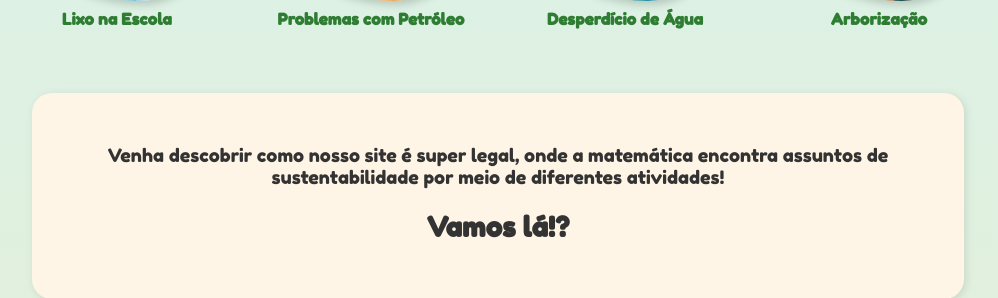
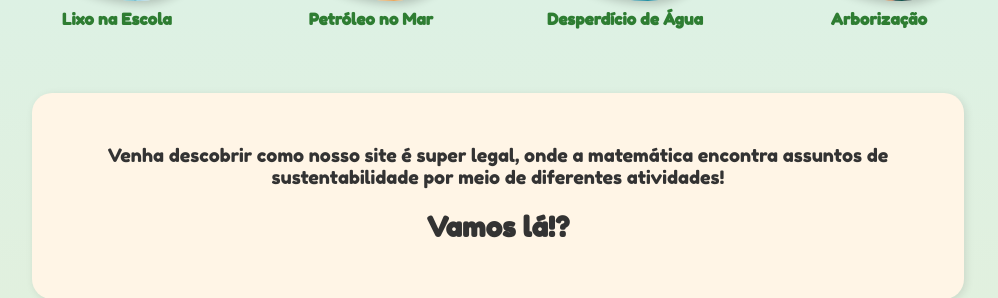
Before and after one commit to Michelle-Fernanda/modelandoplaneta, a PHP site: page / in a window 1280 px wide. Shown: the part 935-1233 px from the top of the page, without its empty margins (142-1140 px from the left). Run offline with PHP 8.4, Linux system fonts and the light colour scheme; some libraries are stand-ins or nearby versions.

Commit message:
padranozação da escrita

```diff
--- a/view/home.php
+++ b/view/home.php
@@ -34,8 +34,8 @@
       <p class="section-title">Lixo na Escola</p>
     </div>
     <div class="activity" onclick="window.location.href='petroleo'">
-      <div class="section"><img src="img/Petróleo.png" alt="Problemas com Petróleo"></div>
-      <p class="section-title">Problemas com Petróleo</p>
+      <div class="section"><img src="img/Petróleo.png" alt="Petróleo no Mar"></div>
+      <p class="section-title">Petróleo no Mar</p>
     </div>
     <div class="activity" onclick="window.location.href='agua'">
       <div class="section"><img src="img/Desperdício.png" alt="Desperdício de Água"></div>
--- a/view/petroleo.php
+++ b/view/petroleo.php
@@ -4,7 +4,7 @@
 <head>
   <meta charset="UTF-8">
   <meta name="viewport" content="width=device-width, initial-scale=1.0">
-  <title>Derramamento de Petróleo no Mar</title>
+  <title>Petróleo no Mar</title>
   <?php include 'Components/head.php'; ?>
   <link rel="stylesheet" href="view/petroleo.css">
 </head>
@@ -15,7 +15,7 @@
     <a href=".">
       <img src="img/3.gif" width="1300" alt="Imagem animada de boas-vindas">
     </a>
-    <h1>Derramamento de Petróleo no Mar</h1>
+    <h1>Petróleo no Mar</h1>
   </header>
 
   <ferramentas-x></ferramentas-x>
```
